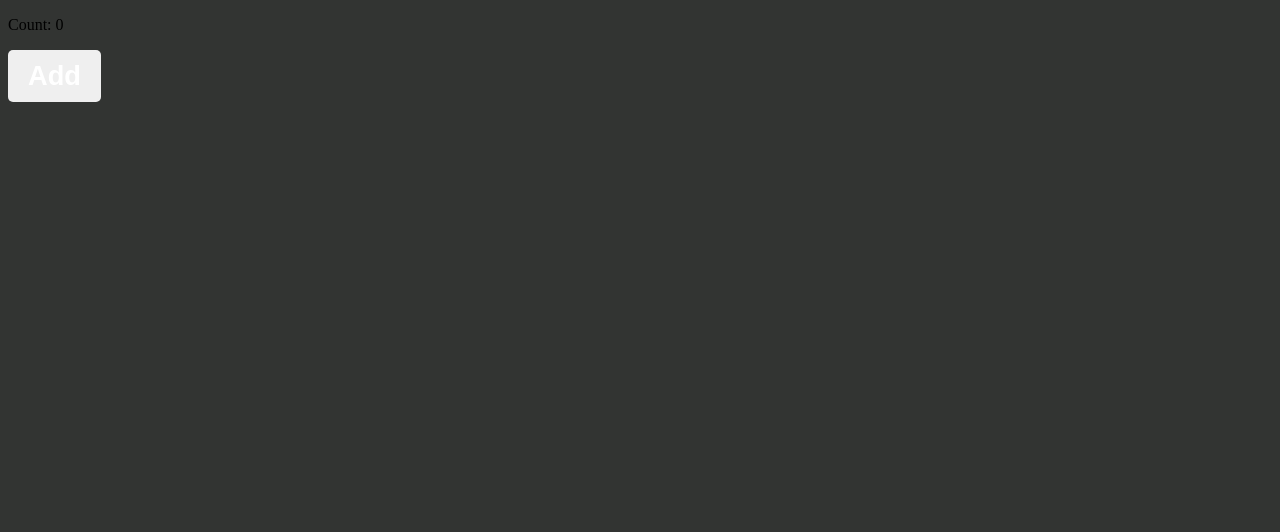
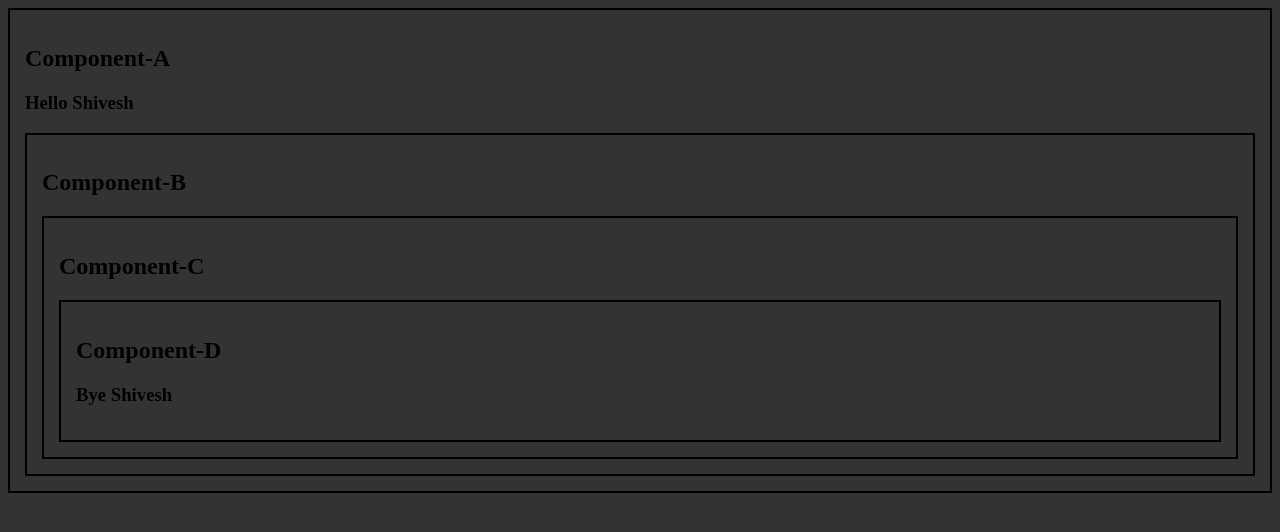
Before and after one commit to shiveshkumarsuri/react-js, a React (Vite) app: page / in a window 1280 px wide. Shown: the top 532 px of the page. Built offline with nearby package versions, Linux system fonts and the light colour scheme.

Commit message:
react-hook-use-context

```diff
--- a/src/App.jsx
+++ b/src/App.jsx
@@ -1,10 +1,10 @@
-import UseEffectComponent from './UseEffectComponent.jsx'
+import ComponentA from './ComponentA.jsx'
 
 function App() {
 
   return(
     <>
-    <UseEffectComponent />
+    <ComponentA />
     </>
   );
 }
--- /dev/null
+++ b/src/ComponentA.jsx
@@ -0,0 +1,22 @@
+import React, { useState, createContext } from 'react'
+import ComponentB from './ComponentB.jsx'
+
+export const UserContext = createContext();
+function ComponentA(){
+
+    const [user, setUser] = useState("Shivesh");
+
+    return(
+        <div className="box">
+            <h2>Component-A</h2>
+            <h3>{`Hello ${user}`}</h3>
+
+            <UserContext.Provider value={user}>
+                <ComponentB user={user} />
+            </UserContext.Provider>
+
+        </div>
+    )
+}
+
+export default ComponentA
--- /dev/null
+++ b/src/ComponentB.jsx
@@ -0,0 +1,12 @@
+import ComponentC from './ComponentC.jsx'
+
+function ComponentB(){
+
+    return(
+        <div className="box">
+            <h2>Component-B</h2>
+            <ComponentC />
+        </div>
+    )
+}
+export default ComponentB
--- /dev/null
+++ b/src/ComponentC.jsx
@@ -0,0 +1,12 @@
+import ComponentD from './ComponentD.jsx'
+
+function ComponentC(){
+
+    return(
+        <div className="box">
+            <h2>Component-C</h2>
+            <ComponentD />
+        </div>
+    )
+}
+export default ComponentC
--- /dev/null
+++ b/src/ComponentD.jsx
@@ -0,0 +1,16 @@
+import React, {useContext} from "react"
+import { UserContext } from "./ComponentA.jsx"
+
+
+
+function ComponentD(){
+    const user = useContext(UserContext);
+
+    return(
+        <div className="box">
+            <h2>Component-D</h2>
+            <h3>{`Bye ${user}`}</h3>
+        </div>
+    )
+}
+export default ComponentD
--- a/src/index.css
+++ b/src/index.css
@@ -1,3 +1,7 @@
+.box{
+    padding: 15px;
+    border: 2px solid;
+}
 body{
     background-color: hsl(120, 2%, 20%);
 }
```
